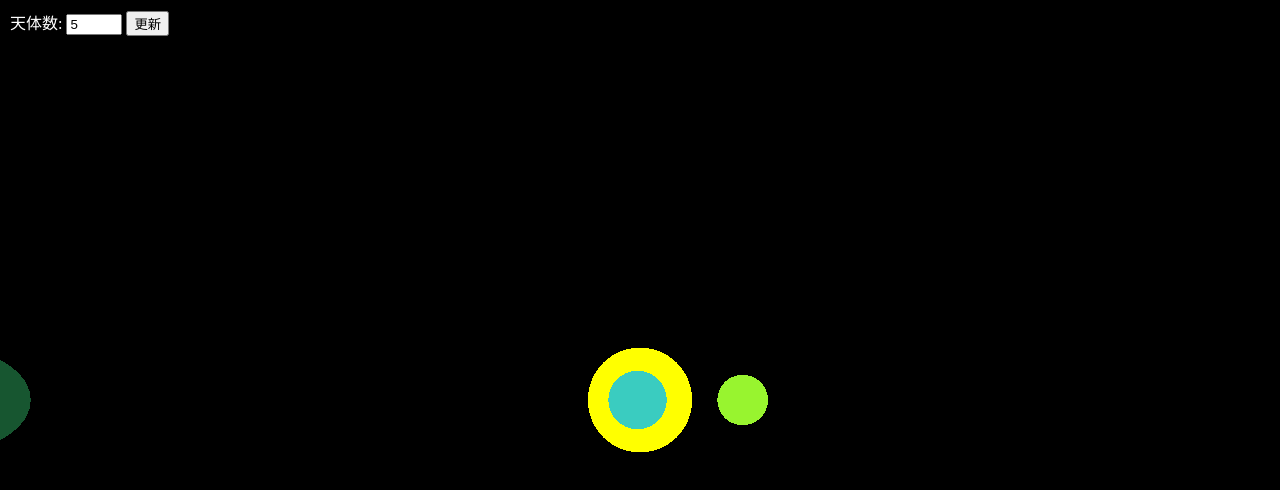
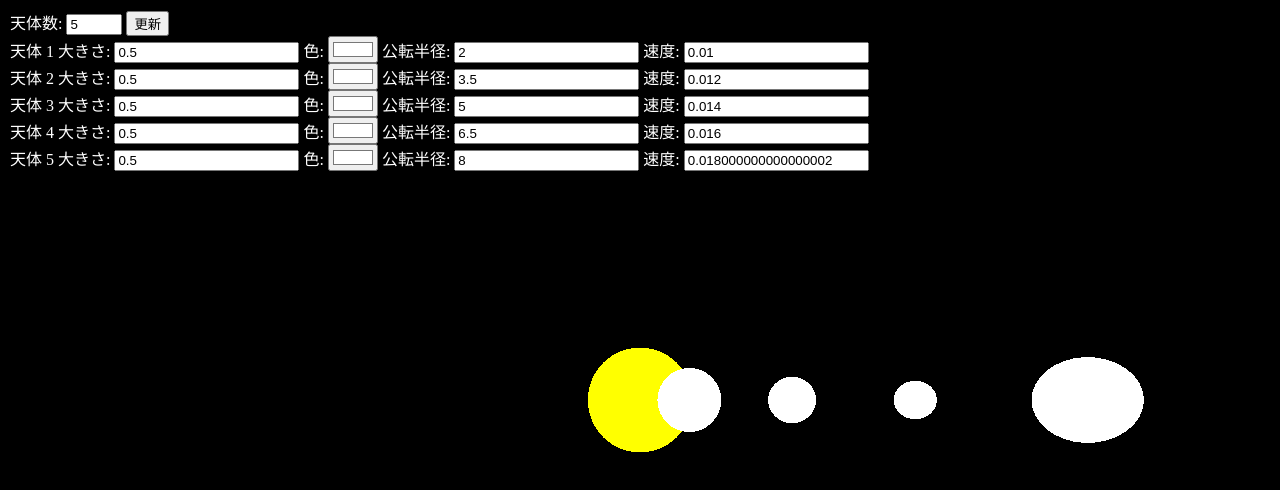
Before and after one commit to ATARO-QQQ/study-spica-2025-02-15, a plain HTML site: page index.html in a window 1280 px wide. Drawn offline with nearby package versions, Linux system fonts and the light colour scheme.

Commit message:
Update index.html

```diff
--- a/index.html
+++ b/index.html
@@ -15,6 +15,7 @@
         <label for="planet-count">天体数:</label>
         <input type="number" id="planet-count" min="1" max="10" value="5">
         <button onclick="updatePlanets()">更新</button>
+        <div id="planet-settings"></div>
     </div>
     <script>
         let scene, camera, renderer;
@@ -28,29 +29,49 @@
             renderer.setSize(window.innerWidth, window.innerHeight);
             document.body.appendChild(renderer.domElement);
 
-            // 恒星（中心の星）
             const starGeometry = new THREE.SphereGeometry(1, 32, 32);
             const starMaterial = new THREE.MeshBasicMaterial({ color: 0xffff00 });
             star = new THREE.Mesh(starGeometry, starMaterial);
             scene.add(star);
 
             camera.position.z = 10;
+            createSettings();
             createPlanets();
             animate();
         }
 
+        function createSettings() {
+            let container = document.getElementById("planet-settings");
+            container.innerHTML = "";
+            for (let i = 0; i < planetCount; i++) {
+                let div = document.createElement("div");
+                div.innerHTML = `
+                    <label>天体 ${i + 1} 大きさ:</label>
+                    <input type="number" id="size-${i}" value="0.5" step="0.1">
+                    <label>色:</label>
+                    <input type="color" id="color-${i}" value="#ffffff">
+                    <label>公転半径:</label>
+                    <input type="number" id="radius-${i}" value="${2 + i * 1.5}" step="0.1">
+                    <label>速度:</label>
+                    <input type="number" id="speed-${i}" value="${0.01 + i * 0.002}" step="0.001">
+                    <br>
+                `;
+                container.appendChild(div);
+            }
+        }
+
         function createPlanets() {
-            // 既存の天体を削除
             planets.forEach(planet => scene.remove(planet.mesh));
             planets = [];
 
             for (let i = 0; i < planetCount; i++) {
-                let distance = 2 + i * 1.5;
-                let speed = 0.01 + i * 0.002;
-                let size = 0.3 + Math.random() * 0.2;
+                let size = parseFloat(document.getElementById(`size-${i}`).value);
+                let color = document.getElementById(`color-${i}`).value;
+                let distance = parseFloat(document.getElementById(`radius-${i}`).value);
+                let speed = parseFloat(document.getElementById(`speed-${i}`).value);
 
                 const planetGeometry = new THREE.SphereGeometry(size, 16, 16);
-                const planetMaterial = new THREE.MeshBasicMaterial({ color: Math.random() * 0xffffff });
+                const planetMaterial = new THREE.MeshBasicMaterial({ color });
                 let planetMesh = new THREE.Mesh(planetGeometry, planetMaterial);
                 scene.add(planetMesh);
 
@@ -70,6 +91,7 @@
 
         function updatePlanets() {
             planetCount = parseInt(document.getElementById("planet-count").value);
+            createSettings();
             createPlanets();
         }
 
```
